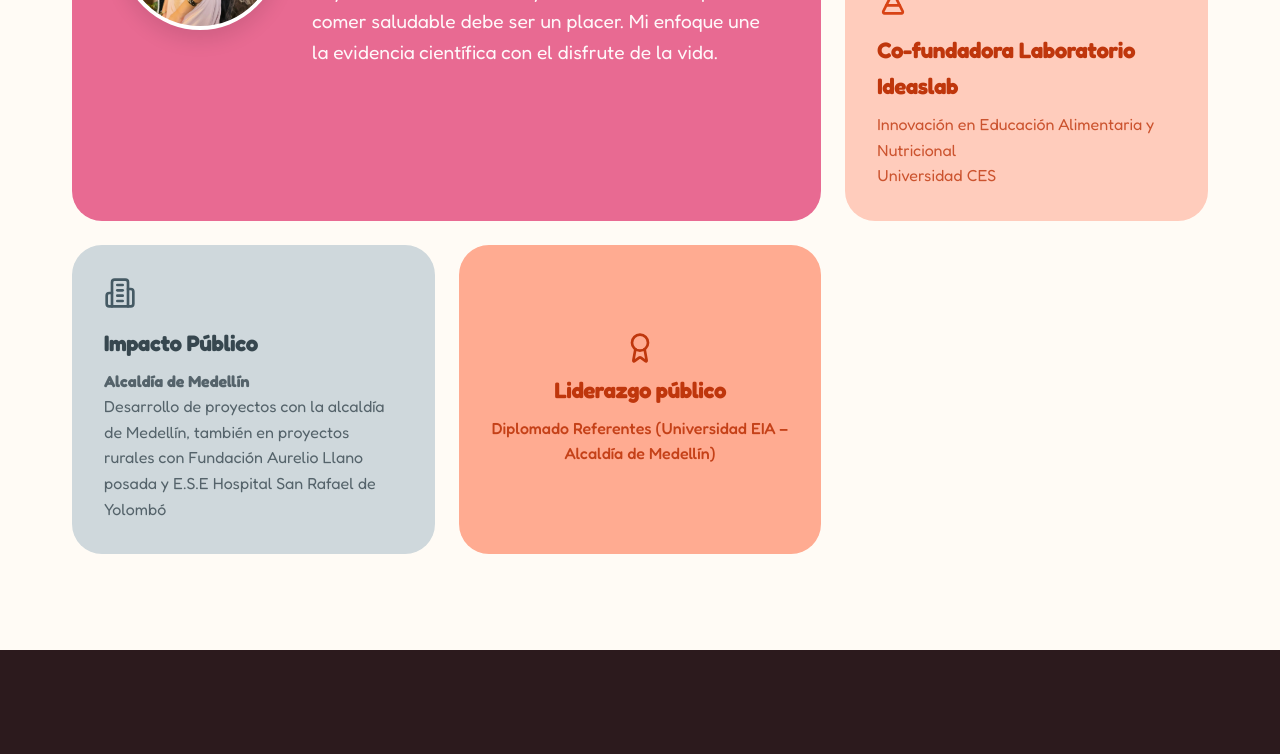
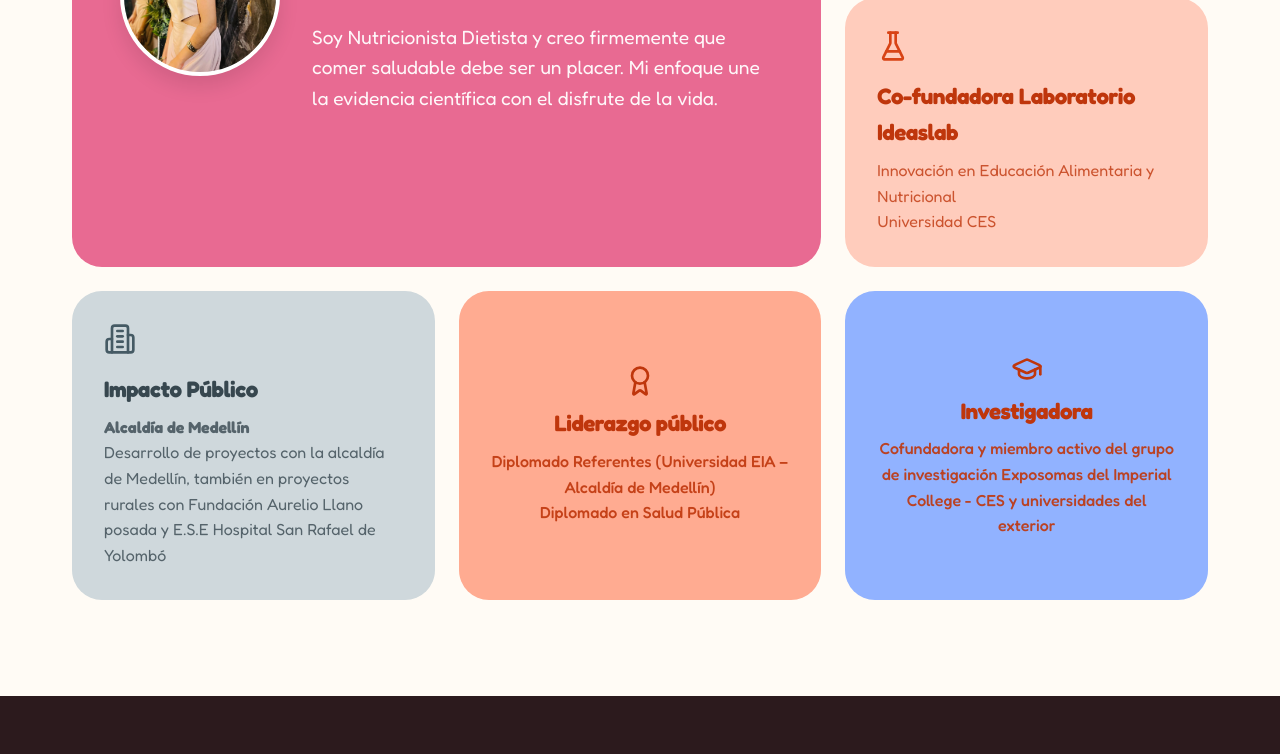
Before and after one commit to AranzalesO/nutrinuelita, a Next.js app: page / in a window 1280 px wide. Shown: the part 1457-2211 px from the top of the page. Built offline with nearby package versions, Linux system fonts and the light colour scheme.

Commit message:
fix general copy

```diff
--- a/app/components/About.js
+++ b/app/components/About.js
@@ -1,7 +1,7 @@
 'use client';
 
 import { motion, useMotionValue, useSpring, useTransform } from 'framer-motion';
-import { Globe, FlaskConical, Building2, Award } from 'lucide-react';
+import { Globe, FlaskConical, Building2, Award, GraduationCap } from 'lucide-react';
 import { useRef } from 'react';
 
 // Helper component for Floating Image Hover Effect
@@ -174,7 +174,7 @@ export default function About() {
           </span>
           <h2 style={{ fontSize: '3.5rem', marginBottom: '1rem' }}>Más que una Nutri 🦦</h2>
           <p style={{ opacity: 0.6, fontSize: '0.9rem' }}>
-            Soy una nutricionista con experiencia en nutrición integral. Mi objetivo es ayudarte a alcanzar tus metas de salud y bienestar.
+            Investigación Social y Clínica, Investigación en Educación Alimentaria y Nutricional, apasionada por la Educación Alimentaria y Nutricional, Salud Pública, Salud Global y Salud Planetaria; proyectos de política alimentaria e inocuidad de los alimentos; exposoma social y mecanismos de enfermedades cardio metabólicas, epidemiología y bioestadística; enfoques del curso de vida; y escritura académica.
           </p>
         </motion.div>
 
@@ -300,7 +300,24 @@ proyectos rurales con Fundación Aurelio Llano posada y E.S.E Hospital San Rafae
              >
                  <Award size={32} color="#BF360C" style={{ marginBottom: '0.5rem' }} />
                  <h4 style={{ fontSize: '1.4rem', margin: 0, color: '#BF360C' }}>Liderazgo público</h4>
-                 <p style={{ opacity: 0.9, marginTop: '0.5rem', color: '#BF360C', fontWeight: '500' }}>Diplomado Referentes (Universidad EIA – Alcaldía de Medellín)</p>
+                 <p style={{ opacity: 0.9, marginTop: '0.5rem', color: '#BF360C', fontWeight: '500' }}>Diplomado Referentes (Universidad EIA – Alcaldía de Medellín) <br/> Diplomado en Salud Pública</p>
+             </FloatingImageCard>
+
+             {/* Liderazgo - Updated Colors */}
+             <FloatingImageCard
+                 imageSrc="/images/about/liderazgo.jpg"
+                 delay={0.4}
+                 style={{
+                     gridColumn: 'span 4',
+                     backgroundColor: '#91b2ffff', // Darker Peach/Orange for better contrast
+                     borderRadius: '30px',
+                     padding: '2rem',
+                     display: 'flex', flexDirection: 'column', justifyContent: 'center', alignItems: 'center', textAlign: 'center'
+                 }}
+             >
+                 <GraduationCap size={32} color="#BF360C" style={{ marginBottom: '0.5rem' }} />
+                 <h4 style={{ fontSize: '1.4rem', margin: 0, color: '#BF360C' }}>Investigadora</h4>
+                 <p style={{ opacity: 0.9, marginTop: '0.5rem', color: '#BF360C', fontWeight: '500' }}>Cofundadora y miembro activo del grupo de investigación Exposomas del Imperial College - CES y universidades del exterior</p>
              </FloatingImageCard>
 
         </div>
--- a/app/data/posts.js
+++ b/app/data/posts.js
@@ -1,7 +1,7 @@
 export const posts = [
   {
     id: 1,
-    title: "5 Habitos para Mejorar tu Digestión",
+    title: "5 hábitos para mejorar tu digestión",
     excerpt: "Pequeños cambios en tu rutina diaria que harán una gran diferencia en cómo te sientes.",
     category: "Salud",
     date: "2 Ene 2026",
@@ -33,7 +33,7 @@ export const posts = [
   },
   {
     id: 2,
-    title: "¿Por qué el Sueño Impacta tu Peso?",
+    title: "¿Por qué el sueño impacta en tu peso?",
     excerpt: "La relación oculta entre dormir bien y mantener un peso saludable.",
     category: "Bienestar",
     date: "28 Dic 2025",
@@ -82,7 +82,7 @@ export const posts = [
   },
   {
     id: 3,
-    title: "Alimentación Consciente: Más allá del Plato",
+    title: "Alimentación consciente: más allá del plato",
     excerpt: "Aprende a escuchar a tu cuerpo y disfrutar la comida sin culpa.",
     category: "Mindfulness",
     date: "15 Dic 2025",
--- a/app/data/recipes.js
+++ b/app/data/recipes.js
@@ -37,7 +37,7 @@ export const recipes = [
     description: "Desayuno completo con fibra y vitaminas, ideal para mantenerte saciado.",
     ingredients: [
       "1/2 taza de avena en hojuelas",
-      "1 taza de ¿bebida de almendras, soya o avena",
+      "1 taza de bebida de almendras, soya o avena",
       "1 cucharada de semillas de chía",
       "Fresas y arándanos al gusto",
       "Miel o stevia para endulzar"
@@ -139,7 +139,7 @@ export const recipes = [
       "Calabacín",
       "Pimiento rojo",
       "Cebolla morada",
-      "Soya baja en sodio",
+      "Soya",
       "Ajo en polvo"
     ],
     instructions: [
```
Also changed, not shown: app/data/blogs.js (+6 -6 lines).
